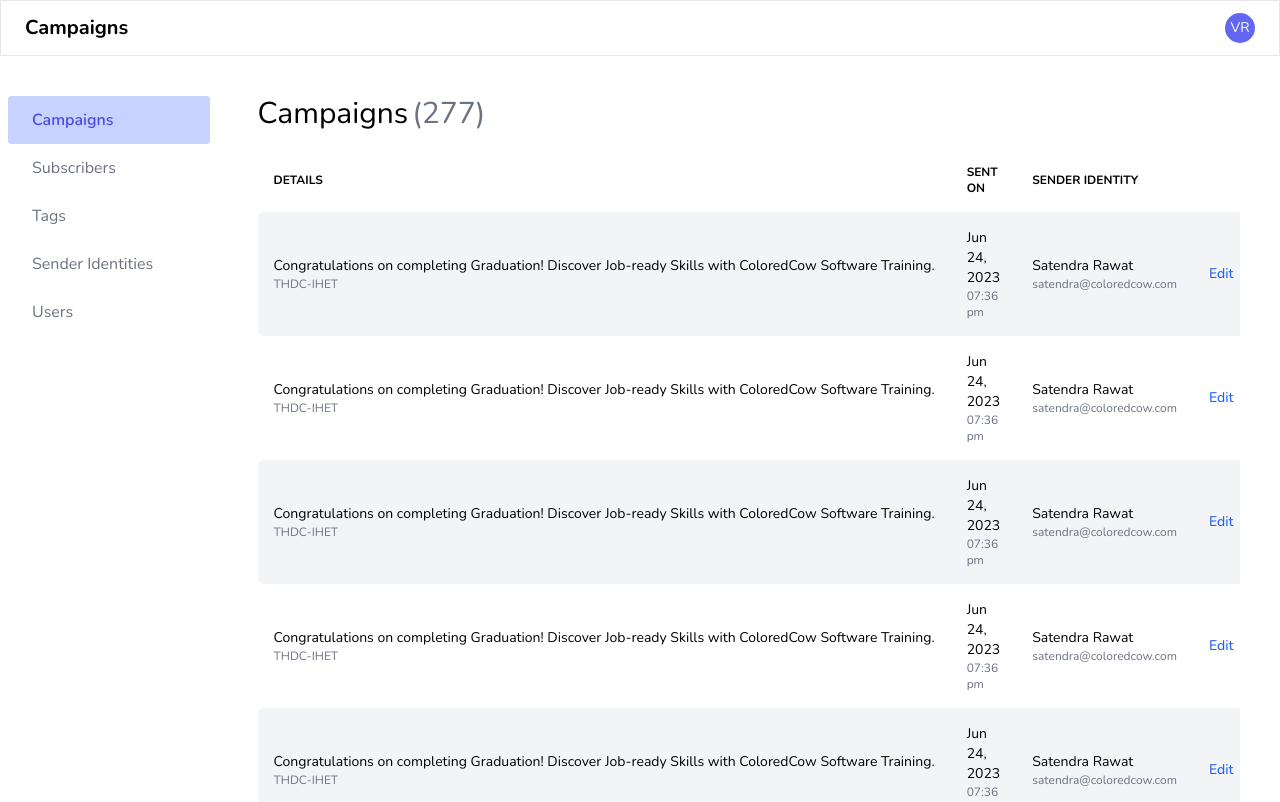
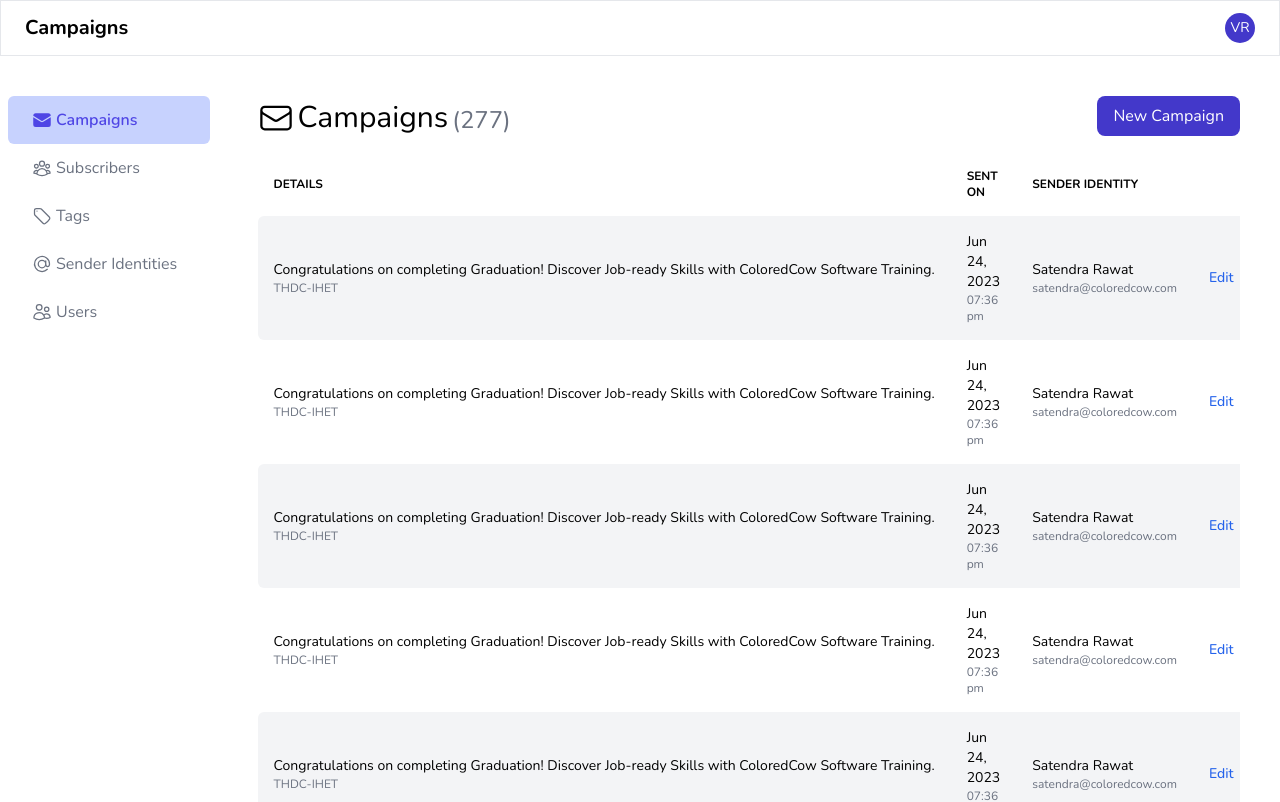
Before and after one commit to ColoredCow/campaigns-web, a Next.js app: page /campaign in a window 1280 px wide. Shown: the top 802 px of the page. Built offline with nearby package versions, Linux system fonts and the light colour scheme.

Commit message:
icons added heroicons

```diff
--- a/package.json
+++ b/package.json
@@ -11,6 +11,7 @@
     "format:fix": "prettier --write src"
   },
   "dependencies": {
+    "@heroicons/react": "^2.0.18",
     "@types/node": "20.3.1",
     "@types/react": "18.2.12",
     "@types/react-dom": "18.2.5",
--- a/src/app/(auth)/campaign/page.tsx
+++ b/src/app/(auth)/campaign/page.tsx
@@ -1,17 +1,24 @@
 'use client';
 
+import Button from '@/components/Button';
 import Table from '@/components/Table';
-
+import { EnvelopeIcon } from '@heroicons/react/24/outline';
 // import Button from '@/components/Button';
 // import Input from '@/components/Input';
 
 const Page = () => {
   return (
     <div className="flex min-h-screen flex-col">
-      <h2 className="mb-4 text-3xl">
-        <span>Campaigns</span>
-        <span className="ml-1 font-light text-gray-500">(277)</span>
-      </h2>
+      <div className="flex justify-between">
+        <h2 className="mb-4 flex items-end">
+          <EnvelopeIcon className="h-9 w-9" />
+          <span className="ml-1 text-3xl">Campaigns</span>
+          <span className="ml-1 text-2xl font-light text-gray-500">(277)</span>
+        </h2>
+        <div>
+          <Button onClick={() => {}}>New Campaign</Button>
+        </div>
+      </div>
       <Table>
         <h1>ehlo</h1>
       </Table>
--- a/src/components/AuthNav.tsx
+++ b/src/components/AuthNav.tsx
@@ -5,7 +5,7 @@ const AuthNav = () => {
         <div className="text-xl font-bold">Campaigns</div>
       </div>
       <div>
-        <div className="flex h-[30px] w-[30px] items-center justify-center rounded-full bg-indigo-500 text-sm text-white">
+        <div className="flex h-[30px] w-[30px] items-center justify-center rounded-full bg-indigo-700 text-sm text-white">
           VR
         </div>
       </div>
--- a/src/components/Sidebar.tsx
+++ b/src/components/Sidebar.tsx
@@ -2,31 +2,73 @@
 
 import Link from 'next/link';
 import { usePathname } from 'next/navigation';
+import {
+  EnvelopeIcon as SolidEnvelopeIcon,
+  UserGroupIcon as SolidUserGroupIcon,
+  TagIcon as SolidTagIcon,
+  UsersIcon as SolidUsersIcon,
+} from '@heroicons/react/24/solid';
+import {
+  EnvelopeIcon,
+  UsersIcon,
+  TagIcon,
+  UserGroupIcon,
+  AtSymbolIcon,
+} from '@heroicons/react/24/outline';
 
 const Sidebar = () => {
   const routes = [
-    { href: '/campaign', label: 'Campaigns' },
-    { href: '/subscriber', label: 'Subscribers' },
-    { href: '/tag', label: 'Tags' },
-    { href: '/sender-identity', label: 'Sender Identities' },
-    { href: '/user', label: 'Users' },
+    {
+      href: '/campaign',
+      label: 'Campaigns',
+      icon: <EnvelopeIcon className="h-5 w-5" />,
+      activeIcon: <SolidEnvelopeIcon className="h-5 w-5" />,
+    },
+    {
+      href: '/subscriber',
+      label: 'Subscribers',
+      icon: <UserGroupIcon className="h-5 w-5" />,
+      activeIcon: <SolidUserGroupIcon className="h-5 w-5" />,
+    },
+    {
+      href: '/tag',
+      label: 'Tags',
+      icon: <TagIcon className="h-5 w-5" />,
+      activeIcon: <SolidTagIcon className="h-5 w-5" />,
+    },
+    {
+      href: '/sender-identity',
+      label: 'Sender Identities',
+      icon: <AtSymbolIcon className="h-5 w-5" />,
+      activeIcon: <AtSymbolIcon className="h-5 w-5" />,
+    },
+    {
+      href: '/user',
+      label: 'Users',
+      icon: <UsersIcon className="h-5 w-5" />,
+      activeIcon: <SolidUsersIcon className="h-5 w-5" />,
+    },
   ];
   const pathname = usePathname();
   return (
     <nav className="sticky top-0 flex w-full flex-col px-2 py-10">
-      {routes.map((route, index) => (
+      {routes.map((route, index) => {
+        const isActive = pathname === route.href;
+        return (
           <Link
             key={index}
             href={{ pathname: route.href }}
-          className={`rounded px-6 py-3 transition-all ${
-            pathname === route.href
+            className={`flex items-center rounded-md px-6 py-3 transition-all ${
+              isActive
                 ? 'bg-indigo-200 font-semibold text-indigo-600'
                 : 'font-light text-gray-500 hover:text-gray-900'
             }`}
           >
-          {route.label}
+            {isActive ? route.activeIcon : route.icon}
+            <span className="ml-1">{route.label}</span>
           </Link>
-      ))}
+        );
+      })}
     </nav>
   );
 };
```
Also changed, not shown: 1 other file (tests, documents, lock files or other folders). Lines whose indentation alone changed are shown as unchanged.
